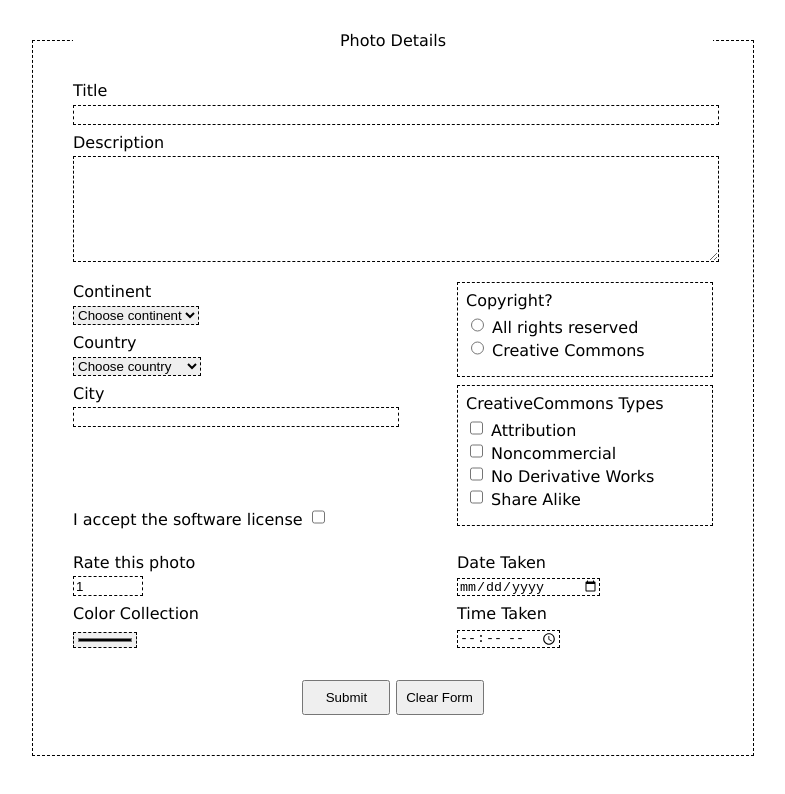
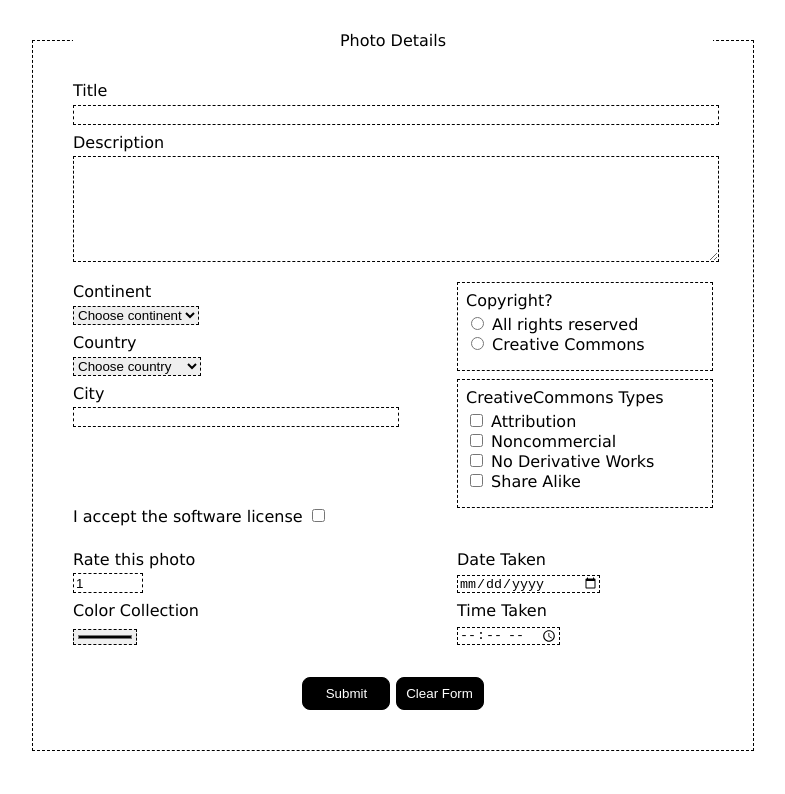
Before and after one commit to plelab/DIGB313, a plain HTML site: page homework3/project03.html in a window 1280 px wide. Shown: the whole page, without its empty margins (247-1032 px from the left). Drawn offline with Linux system fonts and the light colour scheme.

Commit message:
[mod]Homework.03(Submit Design).

```diff
--- a/homework3/project03.css
+++ b/homework3/project03.css
@@ -9,7 +9,7 @@ body {
     font-size: 100%;
 }
 
-input, textarea {
+.container-element > input, .container-element > textarea {
     width: 100%;
     height: 16px;
     border: 1px dashed black;
@@ -123,7 +123,11 @@ select {
     text-align: center;
 }
 
-#footer > button {
+#footer > input {
+    padding: 8px 0;
     width: 88px;
-    padding: 8px 0;
+    border: 1px solid black;
+    border-radius: 8px;
+    background-color: black;
+    color: white;
 }
--- a/homework3/project03.html
+++ b/homework3/project03.html
@@ -116,8 +116,8 @@
         </div>
 
         <div id="footer">
-            <button type="submit">Submit</button>
-            <button>Clear Form</button>
+            <input type="submit" value="Submit" />
+            <input type="button" value="Clear Form" />
         </div>
     </div>
 </form>
```
